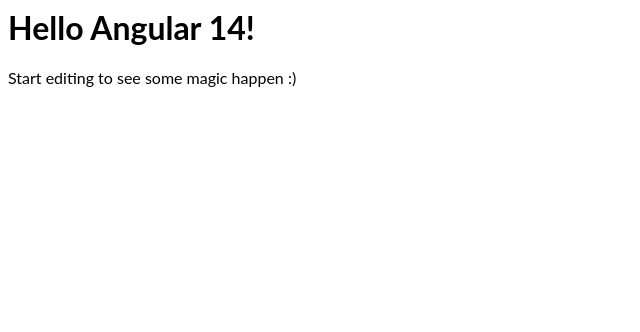
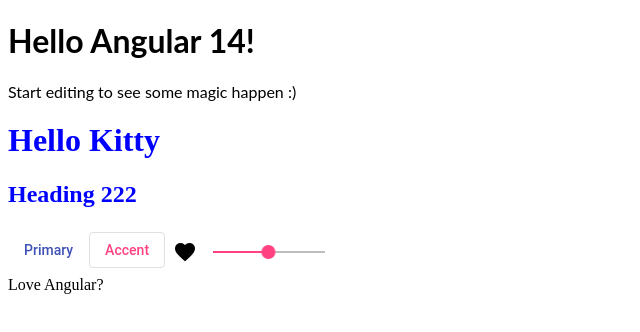
Before and after one commit to davidht/angular-material, an Angular app: page / in a window 1280 px wide. Shown: the top 332 px of the page, without its empty margins (0-640 px from the left). Built offline with nearby package versions, Linux system fonts and the light colour scheme.

Commit message:
8 files modified, 2 added

```diff
--- a/package.json
+++ b/package.json
@@ -4,10 +4,12 @@
   "private": true,
   "dependencies": {
     "@angular/animations": "^13.2.0",
+    "@angular/cdk": "13.2.1",
     "@angular/common": "^13.2.0",
     "@angular/compiler": "^13.2.0",
     "@angular/core": "^13.2.0",
     "@angular/forms": "^13.2.0",
+    "@angular/material": "^13.2.1",
     "@angular/platform-browser": "^13.2.0",
     "@angular/platform-browser-dynamic": "^13.2.0",
     "@angular/router": "^13.2.0",
--- /dev/null
+++ b/src/app/app-routing.module.ts
@@ -0,0 +1,10 @@
+import { NgModule } from '@angular/core';
+import { RouterModule, Routes } from '@angular/router';
+
+const routes: Routes = [];
+
+@NgModule({
+  imports: [RouterModule.forRoot(routes)],
+  exports: [RouterModule],
+})
+export class AppRoutingModule {}
--- a/src/app/app.component.html
+++ b/src/app/app.component.html
@@ -1,4 +1,21 @@
 <hello name="{{ name }}"></hello>
-<p>
-  Start editing to see some magic happen :)
-</p>
+<p>Start editing to see some magic happen :)</p>
+
+<div class="content" role="main">
+  <H1>Hello Kitty</H1>
+  <h2>Heading 222</h2>
+  <button mat-button color="primary">Primary</button>
+  <button mat-stroked-button color="accent">Accent</button>
+  <button mat-icon-button>
+    <mat-icon aria-label="Example icon-button with a heart icon"
+      >favorite</mat-icon
+    >
+  </button>
+
+  <mat-slider min="1" max="100" step="1" value="50"></mat-slider>
+
+  <!-- Footer -->
+  <footer>Love Angular?&nbsp;</footer>
+</div>
+
+<router-outlet></router-outlet>
--- a/src/app/app.component.ts
+++ b/src/app/app.component.ts
@@ -3,8 +3,8 @@
 @Component({
   selector: 'my-app',
   templateUrl: './app.component.html',
-  styleUrls: [ './app.component.css' ]
+  styleUrls: ['./app.component.css', '../theme.scss'],
 })
-export class AppComponent  {
+export class AppComponent {
   name = 'Angular ' + VERSION.major;
 }
--- a/src/index.html
+++ b/src/index.html
@@ -1 +1,19 @@
-<my-app>loading</my-app>
+<!DOCTYPE html>
+<html lang="en">
+  <head>
+    <meta charset="utf-8" />
+    <title>TestMaterial</title>
+    <base href="/" />
+    <meta name="viewport" content="width=device-width, initial-scale=1" />
+    <link rel="icon" type="image/x-icon" href="favicon.ico" />
+
+    <!-- Material -->
+    <link
+      href="https://fonts.googleapis.com/icon?family=Material+Icons"
+      rel="stylesheet"
+    />
+  </head>
+  <body>
+    <my-app>loading</my-app>
+  </body>
+</html>
--- a/src/styles.css
+++ b/src/styles.css
@@ -1 +1,3 @@
 /* Add application styles & imports to this file! */
+
+@import '~@angular/material/prebuilt-themes/indigo-pink.css';
--- /dev/null
+++ b/src/theme.scss
@@ -0,0 +1,24 @@
+$colorVar: blue;
+
+h1 {
+  color: $colorVar;
+}
+
+h2 {
+  color: $colorVar;
+}
+
+@mixin soft-border($border-radius-var) {
+  border: 1px solid #ccc;
+  border-radius: $border-radius-var;
+  padding: 10px;
+}
+
+.box {
+  @include soft-border(5px);
+}
+
+.modern-box {
+  @include soft-border(10px);
+  //..
+}
```
Also changed, not shown: angular.json (+6 -21 lines), src/app/app.module.ts (+23 -4 lines), 1 other file (tests, documents, lock files or other folders).
